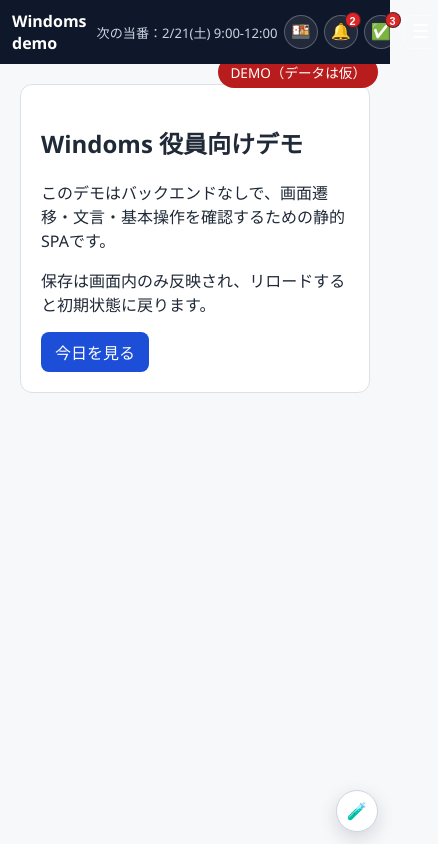
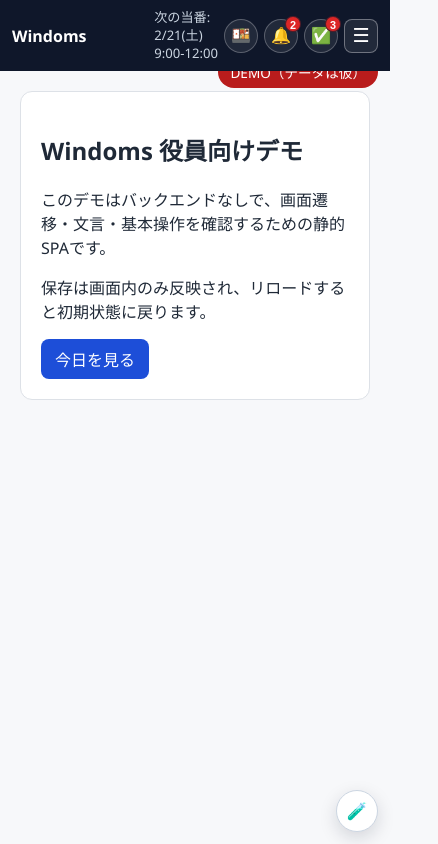
Before and after one commit to shibuscription/windoms, a React (Vite) app in the folder demo/: page / in a window 390 px wide. Shown: the whole page, 438 px wide, since content can reach past the window. Built offline with nearby package versions, Linux system fonts and the light colour scheme.

Commit message:
style: header layout refinement (remove left demo text, stabilize duty display)

```diff
--- a/demo/src/App.tsx
+++ b/demo/src/App.tsx
@@ -324,7 +324,11 @@ export function App() {
   );
   const sharedTodos = todos.filter((item) => !item.done && item.scope === "shared");
   const privateTodos = todos.filter((item) => !item.done && item.scope === "private");
-  const nextDutyText = "次の当番：2/21(土) 9:00-12:00";
+  const nextDuty = {
+    label: "次の当番:",
+    date: "2/21(土)",
+    time: "9:00-12:00",
+  };
   const lunchDate = resolveLunchDate(location, today);
   const lunchPath = `/lunch?date=${lunchDate}`;
 
@@ -423,10 +427,14 @@ export function App() {
       <div className="demo-badge">DEMO（データは仮）</div>
       <header className="app-header">
         <Link to="/" className="brand">
-          Windoms demo
+          <span className="brand-text">Windoms</span>
         </Link>
         <div className="header-actions">
-          {nextDutyText && <span className="next-duty-text">{nextDutyText}</span>}
+          <div className="next-duty" aria-label={`${nextDuty.label} ${nextDuty.date} ${nextDuty.time}`}>
+            <span className="next-duty-label">{nextDuty.label}</span>
+            <span className="next-duty-date">{nextDuty.date}</span>
+            <span className="next-duty-time">{nextDuty.time}</span>
+          </div>
           <button
             type="button"
             className="status-icon-button"
--- a/demo/src/styles.css
+++ b/demo/src/styles.css
@@ -39,6 +39,13 @@ body {
   color: #fff;
   text-decoration: none;
   font-weight: 700;
+  min-width: 0;
+  flex-shrink: 1;
+}
+
+.brand-text {
+  display: inline-block;
+  white-space: nowrap;
 }
 
 .menu-trigger {
@@ -57,13 +64,25 @@ body {
   display: inline-flex;
   align-items: center;
   gap: 8px;
-  flex-shrink: 0;
-}
-
-.next-duty-text {
+  min-width: 0;
+  flex: 1;
+  justify-content: flex-end;
+}
+
+.next-duty {
+  display: flex;
+  align-items: center;
+  gap: 6px;
+  min-width: 0;
   color: #cbd5e1;
   font-size: 0.82rem;
   white-space: nowrap;
+}
+
+.next-duty-label,
+.next-duty-date,
+.next-duty-time {
+  line-height: 1.2;
 }
 
 .status-icon-button {
@@ -363,20 +382,20 @@ body {
 
 .menu-grid {
   display: grid;
-  grid-template-columns: repeat(auto-fill, 140px);
-  gap: 16px;
-  justify-content: start;
+  grid-template-columns: repeat(3, minmax(0, 1fr));
+  gap: 10px;
+  max-width: 440px;
 }
 
 .menu-item {
   border: 1px solid #d4dbe5;
   background: #fff;
   border-radius: 12px;
-  padding: 14px;
+  padding: 10px;
   aspect-ratio: 1 / 1;
   display: grid;
   place-items: center;
-  gap: 8px;
+  gap: 5px;
   cursor: pointer;
   color: #1f2937;
 }
@@ -387,12 +406,12 @@ body {
 }
 
 .menu-item-icon {
-  font-size: 1.6rem;
+  font-size: 1.35rem;
   line-height: 1;
 }
 
 .menu-item-label {
-  font-size: 0.9rem;
+  font-size: 0.8rem;
   font-weight: 600;
   text-align: center;
   white-space: nowrap;
@@ -409,6 +428,14 @@ body {
   border-radius: 999px;
   background: #fee2e2;
   color: #991b1b;
+}
+
+@media (max-width: 767px) {
+  .next-duty {
+    flex-direction: column;
+    align-items: flex-start;
+    gap: 2px;
+  }
 }
 
 .home-cards {
```
Also changed, not shown: 1 other file (tests, documents, lock files or other folders).
